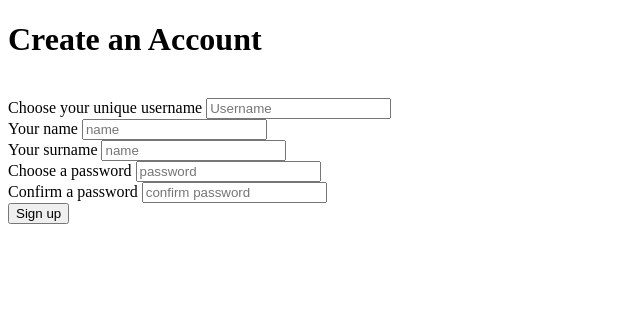
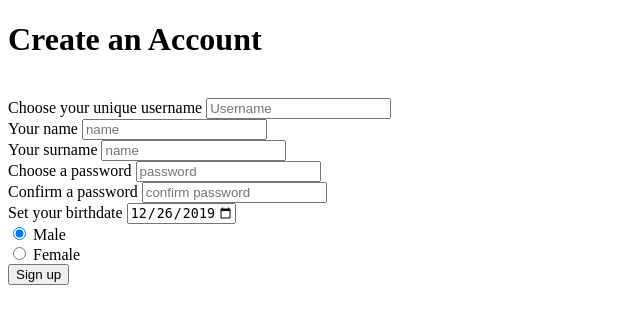
Before and after one commit to Alexandr-gw/kursework, a Flask app: page /signup_patient in a window 1280 px wide. Shown: the top 324 px of the page, without its empty margins (0-640 px from the left). Run offline with Flask 2, Linux system fonts and the light colour scheme.

Commit message:
Provided registration

```diff
--- a/root/app.py
+++ b/root/app.py
@@ -105,11 +105,17 @@ def signup_patient():
         surname = request.form['surname']
         password = request.form['password']
         password1 = request.form['password1']
+        birthdate = request.form['birthdate']
+        sex = request.form['sex']
         error = validate_patient(username, name, surname, password, password1)
         if not error:
             with db:
-                patient = Patient(username=username, name=name, surname=surname, patient_password=password)
+                patient = Patient(username=username, name=name, surname=surname, patient_password=password,
+                                  birthdate=birthdate,
+                                  sex=sex)
                 db.createPatient(patient)
+                session['username'] = username
+                return redirect('/patient')
     return render_template('signup_patient.html', error=error)
 
 
@@ -128,7 +134,8 @@ def signup():
                 doctor = Doctor(doctor_username=username, name=name,
                                 surname=str(surname), doctor_password=password)
                 db.createDoctor(doctor)
-
+            session['username'] = username
+            return redirect('/doctor')
     return render_template('signup.html', error=error)
 
 
--- a/root/templates/signup.html
+++ b/root/templates/signup.html
@@ -47,8 +47,8 @@
                            required="required" value="{{request.form.new_password1}}"
                            class="form-control"/>
                 </div>
+
                 <button type="submit" value="Sign-up!" class="btn btn-black">Sign up</button>
-
             </form>
 
         </div>
--- a/root/templates/signup_patient.html
+++ b/root/templates/signup_patient.html
@@ -47,6 +47,27 @@
                            required="required" value="{{request.form.new_password1}}"
                            class="form-control"/>
                 </div>
+                <div class="form-group">
+                    <label>Set your birthdate</label>
+                    <input type="date" id="birthdate" name="birthdate"
+                           value="2019-12-26" max="2019-12-26">
+                </div>
+                <div class="form-check">
+                    <input class="form-check-input" type="radio" name="sex" id="exampleRadios1"
+                           value="male"
+                           checked>
+                    <label class="form-check-label" for="exampleRadios1">
+                        Male
+                    </label>
+                </div>
+                <div class="form-check">
+                    <input class="form-check-input" type="radio" name="sex" id="exampleRadios2"
+                           value="female">
+                    <label class="form-check-label" for="exampleRadios2">
+                        Female
+                    </label>
+                </div>
+
                 <button type="submit" value="Sign-up!" class="btn btn-black">Sign up</button>
 
             </form>
```
